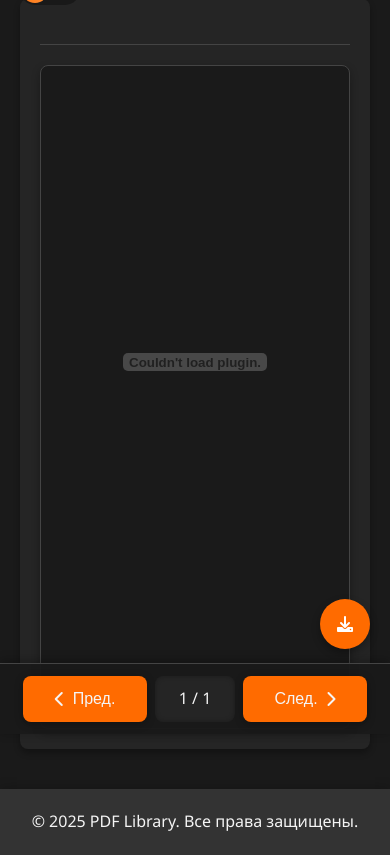
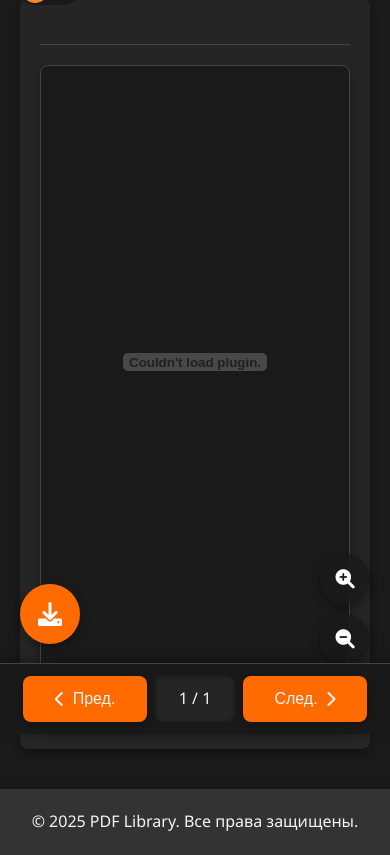
Before and after one commit to Antongo22/pdf_library, a FastAPI app: template app/templates/pdf_viewer.html in a window 390 px wide. Shown: the part 110-965 px from the top of the page. Run offline with FastAPI, Linux system fonts and the light colour scheme; the template is opened without the code that fills it, so the values that code supplies are empty; some libraries are stand-ins or nearby versions.

Commit message:
zoom fix

```diff
--- a/app/templates/base.html
+++ b/app/templates/base.html
@@ -7,6 +7,40 @@
     <link rel="icon" href="{{ url_for('static', path='/img/favicon.png') }}" type="image/png">
     <link rel="stylesheet" href="{{ url_for('static', path='/css/styles.css') }}">
     <link rel="stylesheet" href="https://cdnjs.cloudflare.com/ajax/libs/font-awesome/6.0.0-beta3/css/all.min.css">
+    <style>
+        /* Кастомный скроллбар для всего сайта */
+        ::-webkit-scrollbar {
+            width: 10px;
+            height: 10px;
+        }
+
+        ::-webkit-scrollbar-track {
+            background: #1e1e1e;
+            border-radius: 4px;
+        }
+
+        ::-webkit-scrollbar-thumb {
+            background: linear-gradient(45deg, #FF6B00, #FF8C00);
+            border-radius: 4px;
+        }
+
+        ::-webkit-scrollbar-thumb:hover {
+            background: linear-gradient(45deg, #FF8C00, #FFA500);
+        }
+
+        /* Стилизация для Firefox */
+        * {
+            scrollbar-width: thin;
+            scrollbar-color: #FF6B00 #1e1e1e;
+        }
+
+        /* Скрываем горизонтальный скролл в мобильной версии */
+        @media (max-width: 768px) {
+            body {
+                overflow-x: hidden;
+            }
+        }
+    </style>
     {% block head %}{% endblock %}
 </head>
 <body>
--- a/app/templates/pdf_viewer.html
+++ b/app/templates/pdf_viewer.html
@@ -6,27 +6,77 @@
 <script src="https://cdn.jsdelivr.net/npm/pdfjs-dist@3.11.174/build/pdf.min.js"></script>
 <link rel="stylesheet" href="https://cdn.jsdelivr.net/npm/pdfjs-dist@3.11.174/web/pdf_viewer.min.css">
 <style>
-    /* Улучшенный контейнер для canvas с поддержкой сенсорных жестов */
+    /* Нативный контейнер для canvas с поддержкой жестов */
     #canvas-container {
         width: 100%;
-        height: auto;
-        max-height: 80vh;
-        overflow: auto;
+        height: 80vh;
+        overflow: auto !important; /* Только здесь должен быть скролл */
         position: relative;
-        touch-action: manipulation;
+        touch-action: pan-x pan-y pinch-zoom;
         -webkit-overflow-scrolling: touch;
         -webkit-tap-highlight-color: transparent;
         background-color: var(--background-dark);
         border-radius: 4px;
-        transition: transform 0.2s ease;
     }
 
-    /* Улучшения для элементов canvas внутри контейнера */
+    /* Ограничиваем скролл в контейнерах PDF-просмотрщика */
+    .pdf-viewer-container, #pdf-viewer {
+        overflow: hidden !important;
+    }
+
+    /* Мобильная кнопка скачивания - видима только на мобильных устройствах */
+    .mobile-download {
+        display: none !important; /* Гарантированно скрыто по умолчанию */
+    }
+
+    @media (max-width: 768px) {
+        .mobile-download {
+            display: flex !important; /* Показываем только на мобильных */
+        }
+    }
+
+    /* Нативные стили для элементов canvas */
     #canvas-container canvas {
         display: block;
         margin: 0 auto;
-        max-width: 100%;
-        transition: transform 0.2s ease;
+        touch-action: pinch-zoom;
+    }
+
+    /* Мобильные кнопки масштабирования */
+    .mobile-zoom-controls {
+        position: fixed;
+        bottom: 70px;
+        right: 20px;
+        display: none;
+        flex-direction: column;
+        gap: 10px;
+        z-index: 95;
+    }
+
+    @media (max-width: 768px) {
+        .mobile-zoom-controls {
+            display: flex;
+        }
+    }
+
+    .mobile-zoom-controls button {
+        width: 50px;
+        height: 50px;
+        border-radius: 50%;
+        background: rgba(26, 26, 26, 0.85);
+        border: none;
+        color: white;
+        font-size: 1.2rem;
+        display: flex;
+        align-items: center;
+        justify-content: center;
+        box-shadow: 0 4px 8px rgba(0, 0, 0, 0.3);
+    }
+
+    @media (max-width: 768px) {
+        .mobile-zoom-controls {
+            display: flex;
+        }
     }
 
     .pdf-viewer-container {
@@ -86,11 +136,17 @@
         bottom: 0;
         left: 0;
         right: 0;
-        background-color: rgba(42, 42, 42, 0.9);
+        background-color: rgba(26, 26, 26, 0.95);
         padding: 15px;
         justify-content: space-between;
         box-shadow: 0 -2px 10px rgba(0, 0, 0, 0.3);
         z-index: 100;
+    }
+
+    @media (max-width: 768px) {
+        .mobile-controls {
+            display: flex;
+        }
     }
 
     .mobile-controls button {
@@ -211,19 +267,27 @@
         /* Нижняя кнопка скачивания */
         .mobile-download {
             position: fixed;
-            right: 20px;
-            bottom: 85px;
-            background-color: var(--primary-color);
+            bottom: 90px;
+            left: 20px;
+            width: 60px;
+            height: 60px;
+            background: var(--primary-color);
+            border-radius: 50%;
+            display: none; /* Скрыто по умолчанию */
+            justify-content: center;
+            align-items: center;
             color: white;
-            width: 50px;
-            height: 50px;
-            border-radius: 50%;
-            display: flex;
-            align-items: center;
-            justify-content: center;
+            font-size: 1.5rem;
             box-shadow: 0 4px 8px rgba(0, 0, 0, 0.3);
             z-index: 100;
             transition: all 0.2s ease;
+        }
+
+        /* Показываем кнопку скачивания только на мобильных устройствах */
+        @media (max-width: 768px) {
+            .mobile-download {
+                display: flex;
+            }
         }
 
         .mobile-download:active {
@@ -236,13 +300,19 @@
             position: fixed;
             top: 85px;
             left: 20px;
-            z-index: 80; /* Уменьшен z-index, чтобы не перекрывать выпадающее меню */
+            z-index: 80;
             background: transparent;
             border-radius: 0;
             padding: 0;
             box-shadow: none;
             border: none;
-            /* Удалены фильтры размытия, так как фон прозрачный */
+            display: none; /* Скрыто по умолчанию */
+        }
+
+        @media (max-width: 768px) {
+            .mobile-view-toggle {
+                display: block; /* Показываем на мобильных устройствах */
+            }
         }
 
         .switch-toggle-mobile {
@@ -468,7 +538,7 @@
         </div>
     </div>
 
-    <div id="pdf-viewer">
+    <div id="pdf-viewer" style="overflow: hidden !important;">
         <!-- Fallback with direct embed if JavaScript is disabled -->
         <div id="loader" class="loader-container">
             <div class="loader"></div>
@@ -476,10 +546,20 @@
         <div id="canvas-container" style="display: none;"></div>
         <embed id="pdf-embed" src="{{ pdf_url }}" type="application/pdf" style="display: none;">
 
-        <!-- Floating download button for mobile -->
+        <!-- Мобильная кнопка скачивания (скрыта на ПК) -->
         <a href="{{ pdf_url }}" class="mobile-download" download>
             <i class="fas fa-download"></i>
         </a>
+
+        <!-- Mobile zoom buttons -->
+        <div class="mobile-zoom-controls">
+            <button id="mobile-zoom-in" aria-label="Увеличить">
+                <i class="fas fa-search-plus"></i>
+            </button>
+            <button id="mobile-zoom-out" aria-label="Уменьшить">
+                <i class="fas fa-search-minus"></i>
+            </button>
+        </div>
 
         <!-- Mobile view mode toggle -->
         <div class="mobile-view-toggle">
@@ -528,10 +608,10 @@
         // Проверяем размер при изменении размера окна
         window.addEventListener('resize', checkScreenSize);
 
-        // Переменные для обработки pinch-to-zoom на мобильных устройствах
-        let initialPinchDistance = 0;
-        let initialScale = 0;
-        let isPinching = false;
+        // Настройки для масштабирования на мобильных устройствах
+        let minScale = 0.5;   // Минимальный масштаб
+        let maxScale = 3.0;   // Максимальный масштаб
+        let scaleStep = 0.2;  // Шаг изменения масштаба
 
         // Check browser support for PDF.js
         const useCanvas = typeof window.pdfjsLib !== 'undefined';
@@ -572,68 +652,49 @@
             zoomLevel.textContent = Math.round(scale * 100) + '%';
         }
 
-        // Функция для вычисления расстояния между двумя точками касания
-        function calculateDistance(touch1, touch2) {
-            const dx = touch1.clientX - touch2.clientX;
-            const dy = touch1.clientY - touch2.clientY;
-            return Math.sqrt(dx * dx + dy * dy);
-        }
+        // Обработчики для мобильных кнопок масштабирования
+        const mobileZoomIn = document.getElementById('mobile-zoom-in');
+        const mobileZoomOut = document.getElementById('mobile-zoom-out');
 
-        // Добавляем обработчики событий touch для масштабирования
-        canvasContainer.addEventListener('touchstart', function(e) {
-            if (e.touches.length === 2) {
-                // Начало pinch-жеста
-                isPinching = true;
-                initialPinchDistance = calculateDistance(e.touches[0], e.touches[1]);
-                initialScale = scale;
-                e.preventDefault();
-            }
-        }, { passive: false });
-
-        // Переменная для ограничения частоты обновления
-        let lastPinchTime = 0;
-
-        canvasContainer.addEventListener('touchmove', function(e) {
-            if (isPinching && e.touches.length === 2) {
-                // Предотвращаем скролл и другие действия браузера
-                e.preventDefault();
-
-                // Обработка pinch-жеста для масштабирования
-                const currentDistance = calculateDistance(e.touches[0], e.touches[1]);
-                const scaleFactor = currentDistance / initialPinchDistance;
-
-                // Более плавное изменение масштаба
-                const newScale = Math.min(Math.max(initialScale * scaleFactor, 0.25), 4.0);
-
-                // Уменьшаем порог для более плавного масштабирования
-                if (Math.abs(newScale - scale) > 0.001) {
-                    const now = Date.now();
-
-                    // Проверяем, прошло ли достаточно времени с последнего обновления
-                    // это позволяет избежать слишком частых обновлений, но при этом сохранить плавность
-                    if (now - lastPinchTime > 16) { // 60fps = ~16ms между кадрами
-                        lastPinchTime = now;
-
-                        // Плавно обновляем масштаб с интерполяцией
-                        scale = scale + (newScale - scale) * 0.7; // Интерполяция для плавности
+        // Увеличение масштаба по клику на мобильную кнопку
+        mobileZoomIn.addEventListener('click', function() {
+            if (scale < maxScale) {
+                scale = Math.min(scale + scaleStep, maxScale);
                 updateZoomLevel();
-
                 if (!scrollMode) {
-                            // В постраничном режиме перерисовываем текущую страницу
                     renderPage(currentPage);
                 } else {
-                            // В непрерывном режиме перерисовываем все страницы
                     renderAllPages();
                 }
             }
+        });
+
+        // Уменьшение масштаба по клику на мобильную кнопку
+        mobileZoomOut.addEventListener('click', function() {
+            if (scale > minScale) {
+                scale = Math.max(scale - scaleStep, minScale);
+                updateZoomLevel();
+                if (!scrollMode) {
+                    renderPage(currentPage);
+                } else {
+                    renderAllPages();
                 }
             }
-        }, { passive: false });
+        });
 
-        canvasContainer.addEventListener('touchend', function(e) {
-            if (isPinching) {
-                // Завершение pinch-жеста
-                isPinching = false;
+        // Добавляем обработчик для жеста "двойное касание" для быстрого увеличения
+        canvasContainer.addEventListener('dblclick', function(e) {
+            // Переключение между нормальным и увеличенным масштабом
+            if (Math.abs(scale - 1.0) < 0.1) {
+                scale = 2.0;
+            } else {
+                scale = 1.0; // Возврат к нормальному размеру
+            }
+            updateZoomLevel();
+            if (!scrollMode) {
+                renderPage(currentPage);
+            } else {
+                renderAllPages();
             }
         });
 
```
Lines whose indentation alone changed are shown as unchanged.
